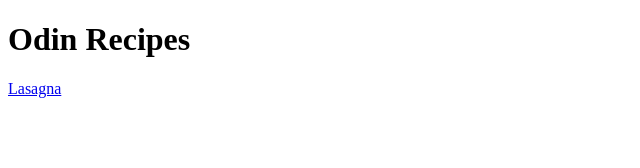
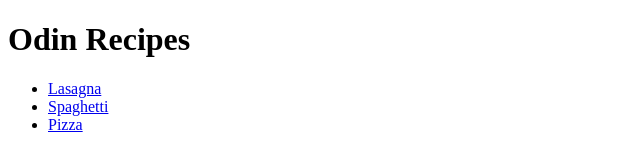
Before and after one commit to airogre/odin-recipes, a plain HTML site: page index.html in a window 1280 px wide. Shown: the whole page, without its empty margins (0-640 px from the left). Drawn offline with Linux system fonts and the light colour scheme.

Commit message:
Add spaghetti and pizza recipes. Add links in index

```diff
--- a/index.html
+++ b/index.html
@@ -7,6 +7,10 @@
 </head>
 <body>
     <h1>Odin Recipes</h1>
-    <a href="./recipes/lasagna.html">Lasagna</a>
+    <ul>
+    <li><a href="./recipes/lasagna.html">Lasagna</a></li>
+    <li><a href="./recipes/spaghetti.html">Spaghetti</a></li>
+    <li><a href="./recipes/pizza.html">Pizza</a></li>
+    </ul>
 </body>
 </html>
```
